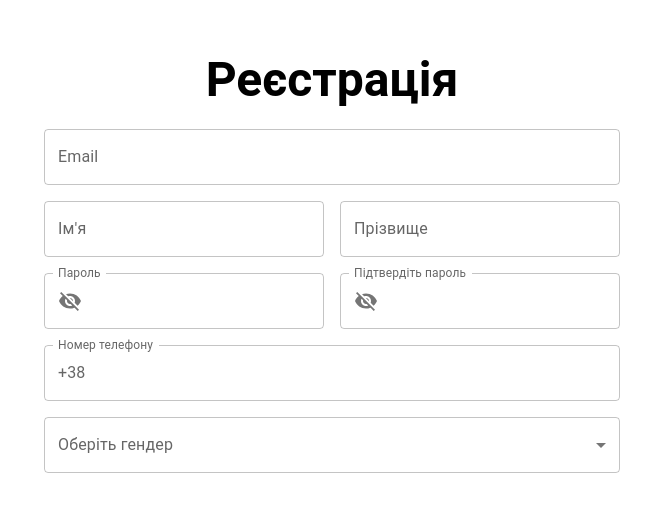
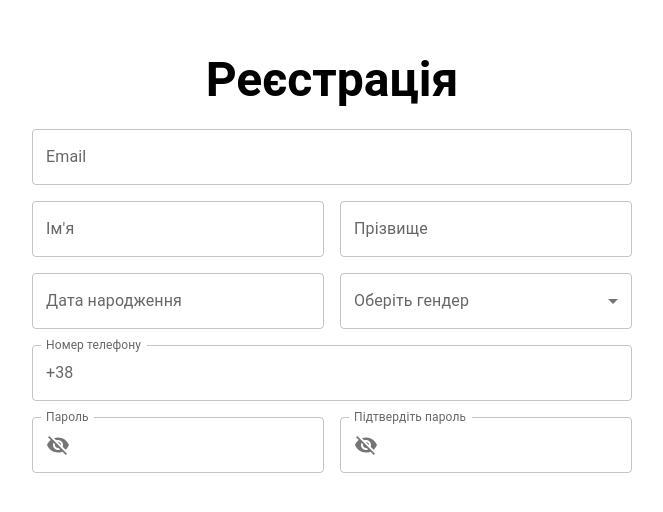
Before and after one commit to VladLeus/Booking-CHNU-frontend, a React (Vite) app: page / in a window 1280 px wide. Shown: the part 140-652 px from the top of the page, without its empty margins (308-971 px from the left). Built offline with nearby package versions, Linux system fonts and the light colour scheme.

Commit message:
Done all inputs in registration form and it's validation.

```diff
--- a/src/UI/SingleDatePicker/SingleDatePicker.tsx
+++ b/src/UI/SingleDatePicker/SingleDatePicker.tsx
@@ -1,10 +1,15 @@
 import { Controller, FieldValues } from 'react-hook-form';
-import { SingleDatePickerProps } from './types.ts';
+import { SingleDatePickerProps } from './types';
 import { LocalizationProvider } from '@mui/x-date-pickers/LocalizationProvider';
 import { AdapterDayjs } from '@mui/x-date-pickers/AdapterDayjs';
 import 'dayjs/locale/uk';
-import { DatePicker } from '@mui/x-date-pickers';
-import { TextField, TextFieldProps } from '@mui/material';
+import { DatePicker, PickersLocaleText } from '@mui/x-date-pickers';
+import { Dayjs } from 'dayjs';
+
+const customPtBRLocaleText: Partial<PickersLocaleText<Dayjs>> = {
+  okButtonLabel: 'Ок',
+  cancelButtonLabel: 'Відмінити',
+};
 
 const SingleDatePicker = <T extends FieldValues>({
   name,
@@ -12,18 +17,30 @@ const SingleDatePicker = <T extends FieldValues>({
   label,
   error,
   helperText,
+  disableFuture,
 }: SingleDatePickerProps<T>) => {
   return (
-    <></>
-    /*<Controller
+    <Controller
       name={name}
       control={control}
       render={({ field }) => (
         <LocalizationProvider dateAdapter={AdapterDayjs} adapterLocale={'uk'}>
-          <DatePicker {...field} label={label} />
+          <DatePicker
+            {...field}
+            label={label}
+            disableFuture={disableFuture}
+            localeText={customPtBRLocaleText}
+            slotProps={{
+              textField: {
+                error: error,
+                helperText: helperText,
+                fullWidth: true,
+              },
+            }}
+          />
         </LocalizationProvider>
       )}
-    />*/
+    />
   );
 };
 
--- a/src/UI/SingleDatePicker/types.ts
+++ b/src/UI/SingleDatePicker/types.ts
@@ -6,4 +6,5 @@ export interface SingleDatePickerProps<T extends FieldValues> {
   label: string;
   error: boolean;
   helperText: string;
+  disableFuture: boolean;
 }
--- a/src/modules/RegistrationForm/RegistrationForm.tsx
+++ b/src/modules/RegistrationForm/RegistrationForm.tsx
@@ -16,6 +16,8 @@ import VisibilityIcon from '@mui/icons-material/Visibility';
 import VisibilityOffIcon from '@mui/icons-material/VisibilityOff';
 import DropDownSelector from '@ui/DropDownSelector';
 import { GENDER } from '@modules/RegistrationForm/_data.ts';
+import SingleDatePicker from '@ui/SingleDatePicker';
+import 'dayjs/locale/uk';
 
 const RegistrationForm = () => {
   const {
@@ -33,7 +35,7 @@ const RegistrationForm = () => {
       password: '',
       passwordConfirmation: '',
       gender: '',
-      birthdate: '',
+      birthdate: null,
     },
   });
 
@@ -51,13 +53,13 @@ const RegistrationForm = () => {
   const isSmScreen = useMediaQuery(theme.breakpoints.up('sm'));
 
   return (
-    <LocalizationProvider dateAdapter={AdapterDayjs}>
+    <LocalizationProvider dateAdapter={AdapterDayjs} adapterLocale={'uk'}>
       <Stack
         justifyItems="center"
         alignItems="center"
         maxWidth={650}
         minWidth={350}
-        width={isSmScreen ? 600 : 300}
+        width={isSmScreen ? 650 : 300}
       >
         <form
           onSubmit={(e) => {
@@ -88,6 +90,7 @@ const RegistrationForm = () => {
               display="grid"
               gridTemplateColumns={isSmScreen ? '1fr 1fr' : '1fr'}
               gap={2}
+              width={isSmScreen ? 600 : 300}
             >
               <CustomInput
                 name="firstName"
@@ -105,6 +108,38 @@ const RegistrationForm = () => {
                 error={!!errors.surname}
                 helperText={errors.surname?.message || ''}
               />
+              <SingleDatePicker
+                name="birthdate"
+                control={control}
+                label="Дата народження"
+                disableFuture={true}
+                error={!!errors.birthdate}
+                helperText={errors.birthdate?.message || ''}
+              />
+              <DropDownSelector
+                name="gender"
+                control={control}
+                label="Оберіть гендер"
+                valuesArray={GENDER}
+                error={!!errors.gender}
+                helperText={errors.gender?.message || ''}
+              />
+            </Box>
+            <CustomInput
+              name="phone"
+              control={control}
+              type="tel"
+              label="Номер телефону"
+              variant="outlined"
+              error={!!errors.phone}
+              helperText={errors.phone?.message || ''}
+            />
+            <Box
+              display="grid"
+              gridTemplateColumns={isSmScreen ? '1fr 1fr' : '1fr'}
+              gap={2}
+              width={isSmScreen ? 600 : 300}
+            >
               <CustomInput
                 name="password"
                 control={control}
@@ -128,31 +163,6 @@ const RegistrationForm = () => {
                 handleIconClick={togglePasswordVisibility}
               />
             </Box>
-            <CustomInput
-              name="phone"
-              control={control}
-              type="tel"
-              label="Номер телефону"
-              variant="outlined"
-              error={!!errors.phone}
-              helperText={errors.phone?.message || ''}
-            />
-            <DropDownSelector
-              name="gender"
-              control={control}
-              label="Оберіть гендер"
-              valuesArray={GENDER}
-              error={!!errors.gender}
-              helperText={errors.gender?.message || ''}
-            />
-
-            {/*<SingleDatePicker
-              name="birthdate"
-              control={control}
-              label="Дата народження"
-              error={!!errors.birthdate}
-              helperText={errors.birthdate?.message || ''}
-            />*/}
           </Stack>
         </form>
       </Stack>
--- /dev/null
+++ b/src/modules/RegistrationForm/schema/dayjsSchema.ts
@@ -0,0 +1,9 @@
+import { z } from 'zod';
+import dayjs, { Dayjs } from 'dayjs';
+
+const dayJsSchema = z.custom<Dayjs>(
+  (val) => val instanceof dayjs,
+  'Invalid date',
+);
+
+export default dayJsSchema;
--- a/src/modules/RegistrationForm/schema/index.ts
+++ b/src/modules/RegistrationForm/schema/index.ts
@@ -1 +1,3 @@
 export * from './registrationSchema.ts';
+export * from './passwordSchema.ts';
+export * from './dayjsSchema.ts';
--- /dev/null
+++ b/src/modules/RegistrationForm/schema/passwordSchema.ts
@@ -0,0 +1,12 @@
+import { z } from 'zod';
+import { patterns } from '@shared/constants';
+
+const passwordSchema = z
+  .string()
+  .min(8, 'Пароль має містити хоча б 8 символів')
+  .regex(patterns.password, {
+    message:
+      'Пароль має містити хоча б: одну велику та маленьку латинські літери, число та спеціальний символ',
+  });
+
+export default passwordSchema;
--- a/src/modules/RegistrationForm/schema/registrationSchema.ts
+++ b/src/modules/RegistrationForm/schema/registrationSchema.ts
@@ -1,15 +1,8 @@
 import { z } from 'zod';
-import { patterns } from '@shared/constants';
+import 'dayjs/locale/uk';
+import passwordSchema from './passwordSchema.ts';
+import dayJsSchema from '@modules/RegistrationForm/schema/dayjsSchema.ts';
 import dayjs from 'dayjs';
-import 'dayjs/locale/uk';
-
-const passwordSchema = z
-  .string()
-  .min(8, 'Пароль має містити хоча б 8 символів')
-  .regex(patterns.password, {
-    message:
-      'Пароль має містити хоча б: одну велику та маленьку латинські літери, число та спеціальний символ',
-  });
 
 export const registrationSchema = z
   .object({
@@ -26,13 +19,11 @@ export const registrationSchema = z
     password: passwordSchema,
     passwordConfirmation: passwordSchema,
     gender: z.string().min(1, "Обов'язкове поле"),
-    birthdate: z
-      .string()
-      .min(1, "Обов'язкове поле")
-      .refine(
-        (date) => dayjs(date, 'DD.MM.YYYY', 'uk-UA').isValid(),
-        "Дата народження є обов'язковим полем та має бути у форматі ДД.ММ.РРРР",
-      ),
+    birthdate: dayJsSchema.nullable().refine((data) => {
+      const today = dayjs();
+      const age = today.diff(data, 'year');
+      return age >= 18 && age <= 90;
+    }, 'Вік має бути від 18 до 90'),
   })
   .refine((schema) => schema.password === schema.passwordConfirmation, {
     message: 'Паролі не співпадають',
```
